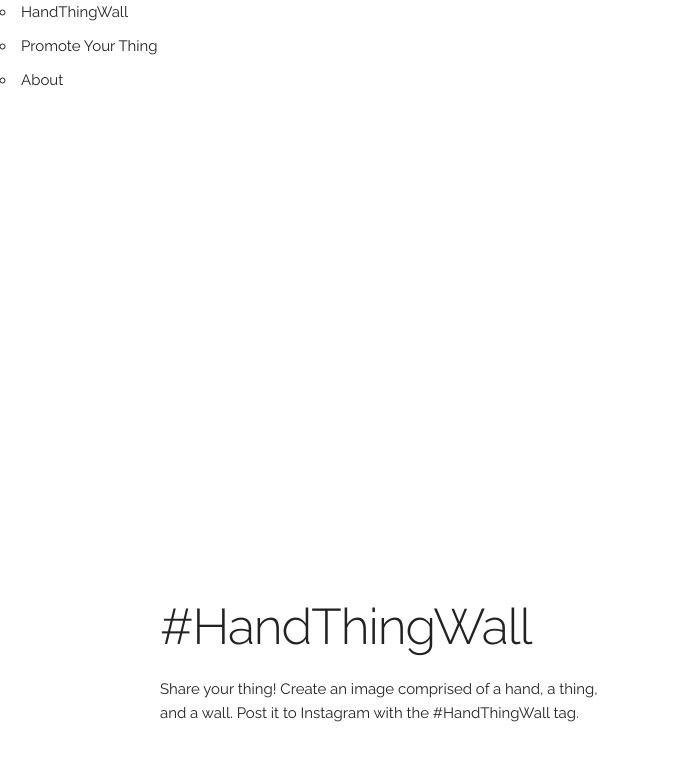
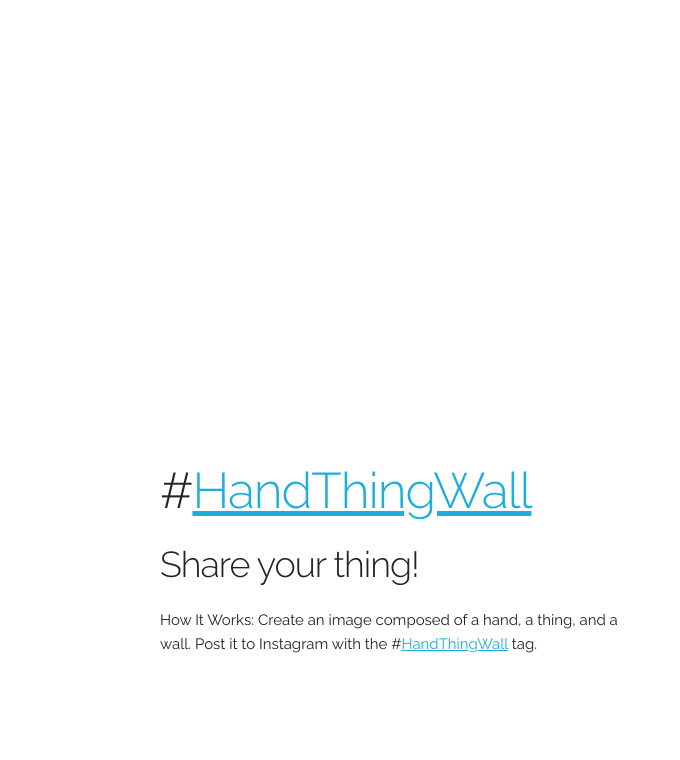
Before and after one commit to jedbridges/handthingwall, a plain HTML site: page index.html in a window 1280 px wide. Shown: the whole page, without its empty margins (0-680 px from the left). Drawn offline with Linux system fonts and the light colour scheme.

Commit message:
Content Updates

```diff
--- a/index.html
+++ b/index.html
@@ -15,6 +15,7 @@
 
   <!-- FONT
   –––––––––––––––––––––––––––––––––––––––––––––––––– -->
+  <link href='https://fonts.googleapis.com/css?family=Roboto+Slab:400,300,100' rel='stylesheet' type='text/css'>
   <link href="//fonts.googleapis.com/css?family=Raleway:400,300,600" rel="stylesheet" type="text/css">
 
   <!-- CSS
@@ -31,16 +32,12 @@
 
   <!-- Primary Page Layout
   –––––––––––––––––––––––––––––––––––––––––––––––––– -->
-  <ul>
-    <li>HandThingWall</li>
-    <li>Promote Your Thing</li>
-    <li>About</li>
-  </ul>
   <div class="container">
     <div class="row">
-      <div class="one-half column" style="margin-top: 50%">
-        <h1>#HandThingWall</h1>
-        <p>Share your thing! Create an image comprised of a hand, a thing, and a wall. Post it to Instagram with the #HandThingWall tag.</p>
+      <div class="one-half column" style="margin-top: 48%">
+        <h1>#<a href="https://instagram.com/explore/tags/handthingwall/">HandThingWall</a></h1>
+        <h3>Share your thing!</h3>
+        <p>How It Works: Create an image composed of a hand, a thing, and a wall. Post it to Instagram with the #<a href="https://instagram.com/explore/tags/handthingwall/">HandThingWall</a> tag.</p>
       </div>
     </div>
   </div>
```
